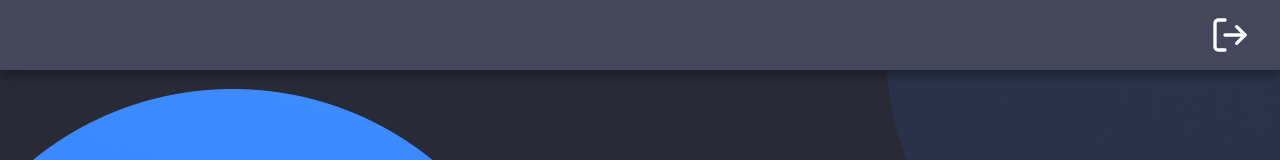
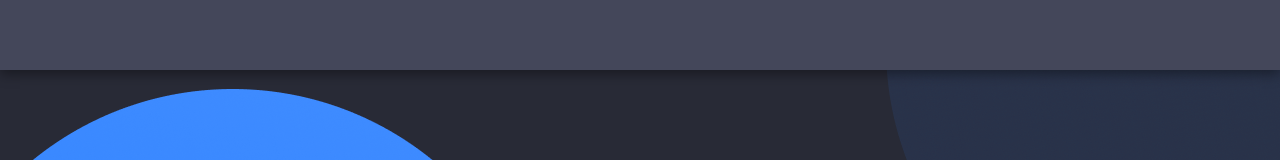
Before and after one commit to matheus-vilela/jiro_web, a React (Create React App) app: page / in a window 1280 px wide. Shown: the top 160 px of the page. Built offline with nearby package versions, Linux system fonts and the light colour scheme.

Commit message:
fix/load

```diff
--- a/src/components/header/index.tsx
+++ b/src/components/header/index.tsx
@@ -5,16 +5,18 @@ import { useAuth } from '../../context/auth';
 import { Avatar, Container } from './styles';
 
 const Header: React.FC = () => {
-  const { signOut } = useAuth();
+  const { signOut, user } = useAuth();
   return (
     <Container>
       <div />
+      {!!user.cpf && (
       <FiLogOut
         size={40}
         style={{ marginRight: 30, cursor: 'pointer' }}
         color="#fff"
         onClick={() => signOut()}
       />
+      )}
     </Container>
   );
 };
--- a/src/context/sprint.tsx
+++ b/src/context/sprint.tsx
@@ -55,7 +55,7 @@ export const SprintProvider: React.FC<ContextProps> = ({ children }) => {
     });
     if (res) {
       console.log('SPRINT CREATE', { res });
-      setSprints((prevState) => [...prevState, res]);
+      loadSprints();
       callback();
     }
   }
```
Also changed, not shown: .eslintrc.js.
